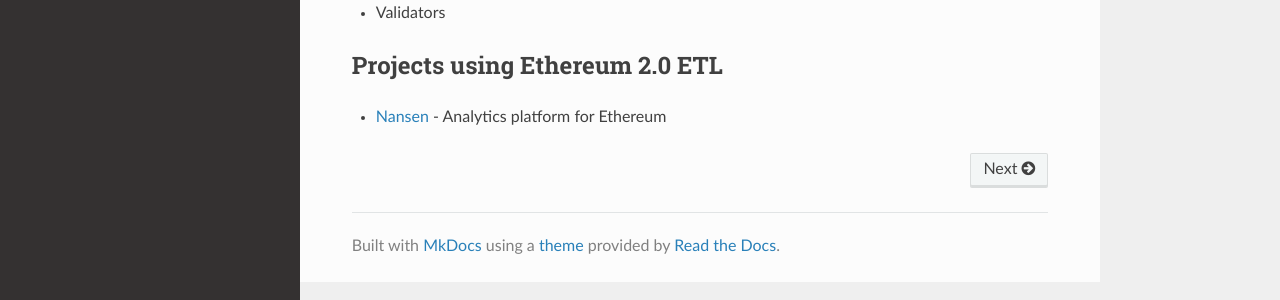
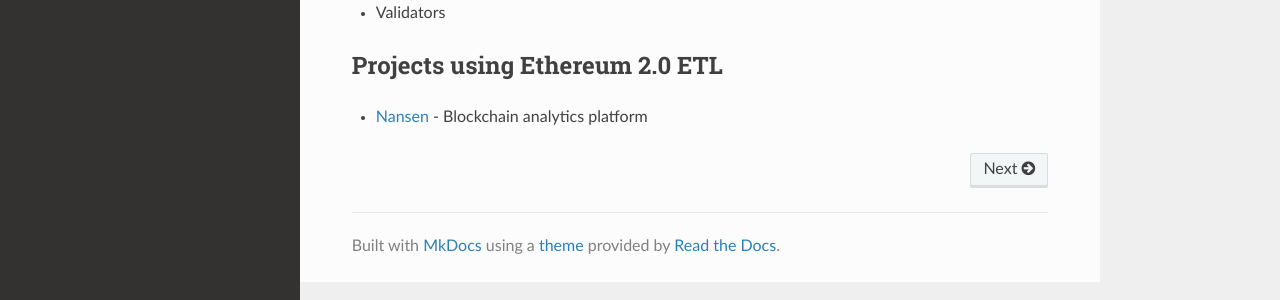
Before and after one commit to blockchain-etl/ethereum2-etl, an MkDocs documentation site: the page built from docs/index.md, in a window 1280 px wide. Shown: the part 479-779 px from the top of the page. Built offline with MkDocs 1.6.1, drawn with Linux system fonts in a browser that asks for light colours; nearby versions of some CDN libraries.

Commit message:
Update index.md

```diff
--- a/docs/index.md
+++ b/docs/index.md
@@ -15,4 +15,4 @@ Easily export:
 
 ## Projects using Ethereum 2.0 ETL
 
-* [Nansen](https://nansen.ai/?ref=ethereum2etl) - Analytics platform for Ethereum
+* [Nansen](https://nansen.ai/?ref=ethereum2etl) - Blockchain analytics platform
```
